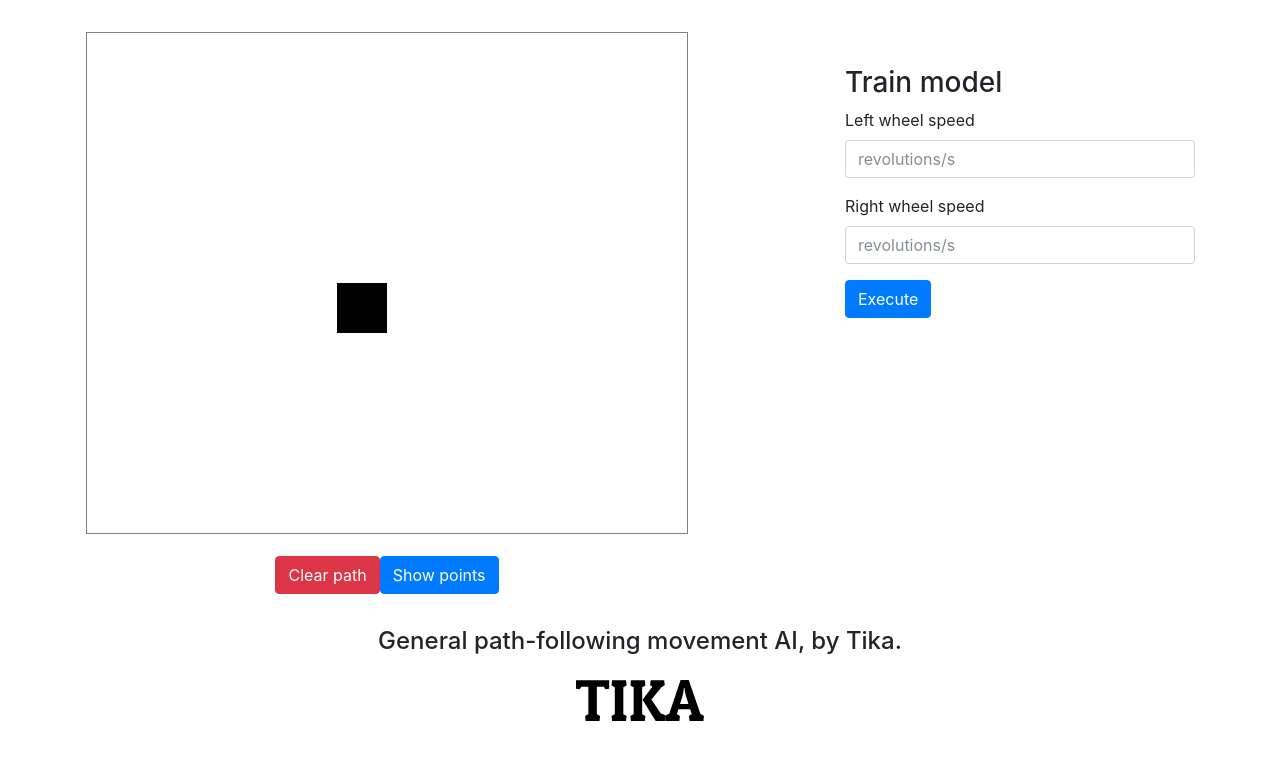
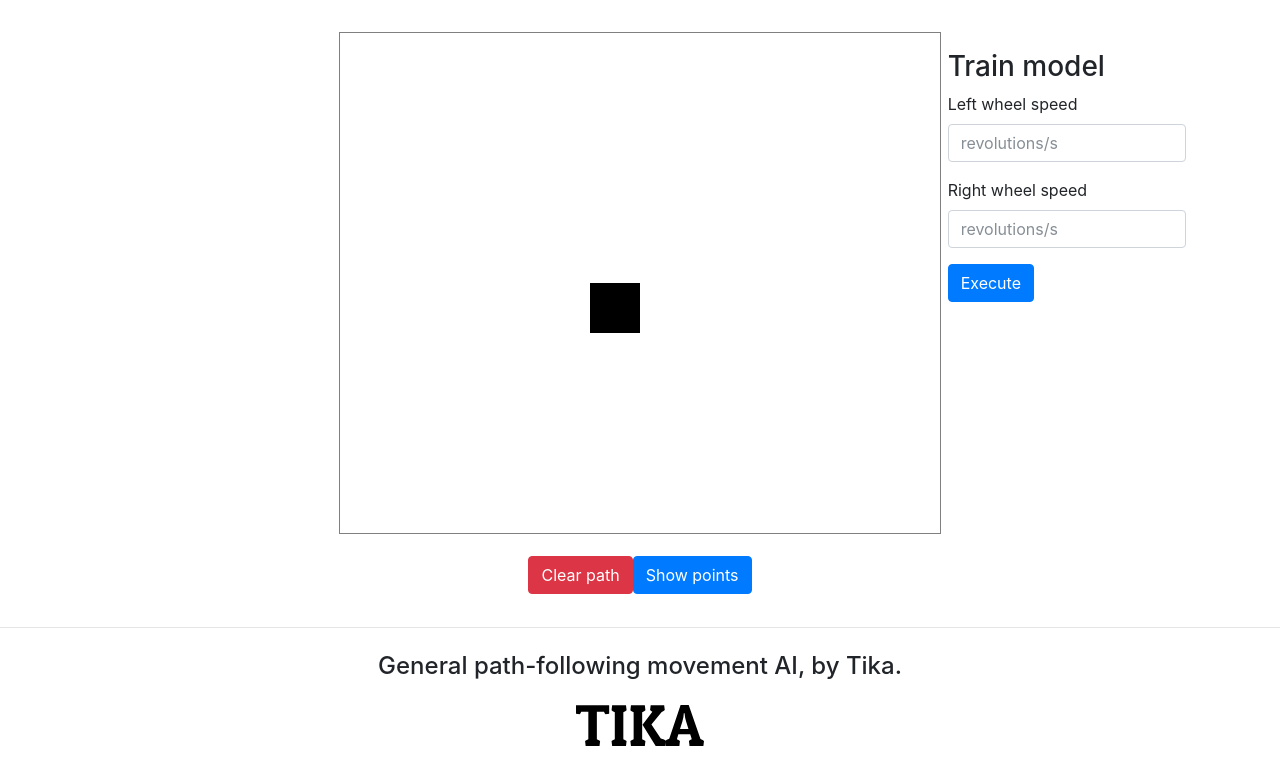
Before and after one commit to MikaOY/path-following-ai-simulation, an Angular app: page / in a window 1280 px wide. Shown: the top 784 px of the page. Built offline with nearby package versions, Linux system fonts and the light colour scheme; what ml-regression-multivariate-linear would draw is missing.

Commit message:
look of canvas + options

```diff
--- a/src/app/app.component.html
+++ b/src/app/app.component.html
@@ -1,6 +1,6 @@
-<div class="container">
+<div class="container-fluid">
   <div class="row">
-    <div>
+    <div class="canvas-stuff">
       <canvas id="mah-canvas" width="600" height="500"></canvas>
       <div class="full-width">
         <!-- path draw controls -->
@@ -10,12 +10,13 @@
         </div>
       </div>
     </div>
-    <div class="col-md-8">
+    <div class="col-lg-8">
 
     </div>
 
-    <div class="col-md-4 canvas-side">
+    <div class="col-lg-4 canvas-side">
       <!-- command inputs to train movement -->
+      <div class="options">
         <form>
           <h3>Train model</h3>
           <div class="form-group">
@@ -31,8 +32,10 @@
       </div>
     </div>
   </div>
+</div>
 
 <div style="text-align:center">
-  <h4 style="margin-bottom: 1em;">General path-following movement AI, by Tika.</h4>
+  <hr>
+  <h4 style="margin: 1em">General path-following movement AI, by Tika.</h4>
   <img style="margin-bottom: 2em;" width="10%" src="../assets/tika-text.svg">
 </div>
--- a/src/app/app.component.scss
+++ b/src/app/app.component.scss
@@ -1,7 +1,6 @@
 
-div.full-width {
-  width: 100%;
-  text-align: center;
+div.canvas-stuff {
+  margin: auto;
 }
 
 canvas {
@@ -9,16 +8,22 @@ canvas {
   border: 1px solid gray;
 }
 
+div.full-width {
+  width: 100%;
+  text-align: center;
+}
+
 button.canvas-btn {
-  margin: 0 auto 2em auto;
+  margin: 0 auto 1em auto;
 }
 
 div.canvas-side {
-  @media (min-width: 767px) {
+  @media (min-width: 991px) {
     margin-top: -37em;
   }
 }
 
-form {
-  margin-top: 2em;
+div.options {
+  width: 60%;
+  margin: 2em auto;
 }
--- a/src/styles.scss
+++ b/src/styles.scss
@@ -6,32 +6,17 @@
 
 // Extra small devices (portrait phones, less than 576px)
 @media (max-width: 575px) {
-  h1.responsive {
-    font-size: 5vw !important;
-  }
-  p.responsive {
-    font-size: 3vw !important;
-  }
+
 }
 
 // Small devices (landscape phones, less than 768px)
 @media (max-width: 767px) {
-  h1.responsive {
-    font-size: 5vw !important;
-  }
-  p.responsive {
-    font-size: 3vw !important;
-  }
+
 }
 
 // Medium devices (tablets, less than 992px)
 @media (max-width: 991px) {
-  h1.responsive {
-    font-size: 3.5vw;
-  }
-  p.responsive {
-    font-size: 2vw;
-  }
+
 }
 
 // Large devices (desktops, less than 1200px)
```
Lines whose indentation alone changed are shown as unchanged.
